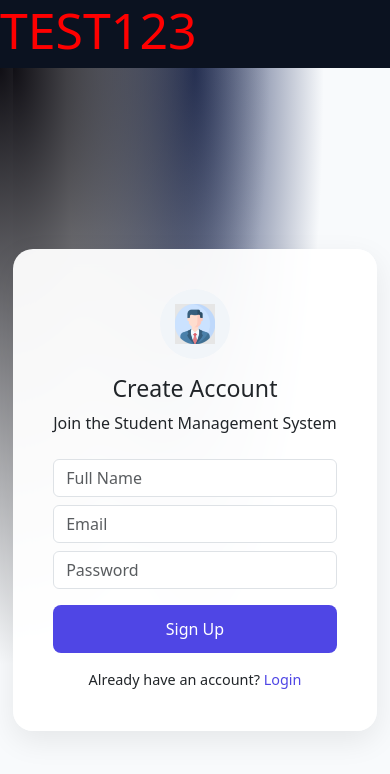
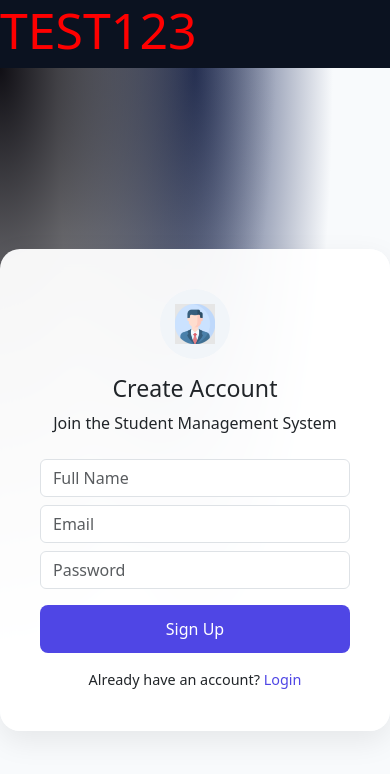
Before and after one commit to khushi519g5/Cloudora, a React (Vite) app in the folder frontend/: page /signup in a window 390 px wide. Shown: the top 774 px of the page. Built offline with nearby package versions, Linux system fonts and the light colour scheme; no server answers.

Commit message:
fixed notification responsiveness

```diff
--- a/frontend/src/Signup.jsx
+++ b/frontend/src/Signup.jsx
@@ -56,7 +56,6 @@ function Signup() {
   return (
   <>
     <h1 style={{color: "red", fontSize: "50px"}}>TEST123</h1>
-    <div style={styles.pageWrapper}>
     <div style={styles.pageWrapper}>
       <div style={styles.card}>
         <div className="text-center mb-4">
@@ -132,7 +131,6 @@ function Signup() {
 </div>
         </form>
       </div>
-    </div>
     </div>
     </>
   );
```
